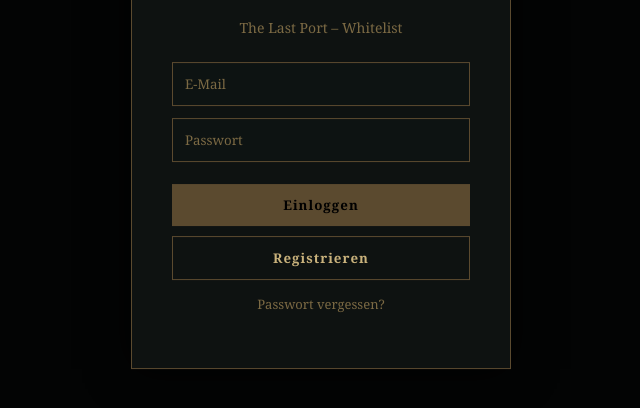
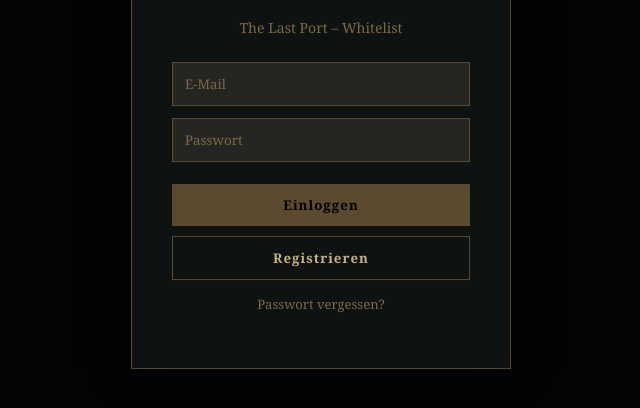
Before and after one commit to thelastportscum-collab/thelastportWhitelist, a plain HTML site: page index.html in a window 1280 px wide. Shown: the part 350-758 px from the top of the page, without its empty margins (319-959 px from the left). Drawn offline with Linux system fonts and the light colour scheme.

Commit message:
Update style.css

```diff
--- a/style.css
+++ b/style.css
@@ -50,7 +50,7 @@ input {
     width: 100%;
     padding: 12px;
     margin-bottom: 12px;
-    background: #0d1312;
+    background: #252522;
     border: 1px solid #5b4a2f;
     color: #c9b27c;
 }
```
